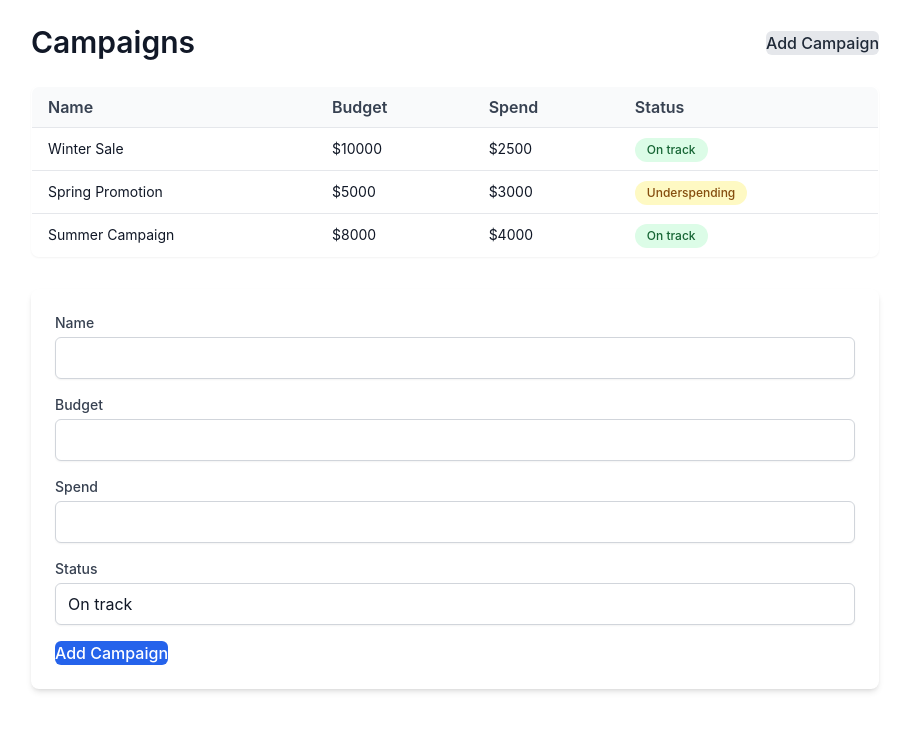
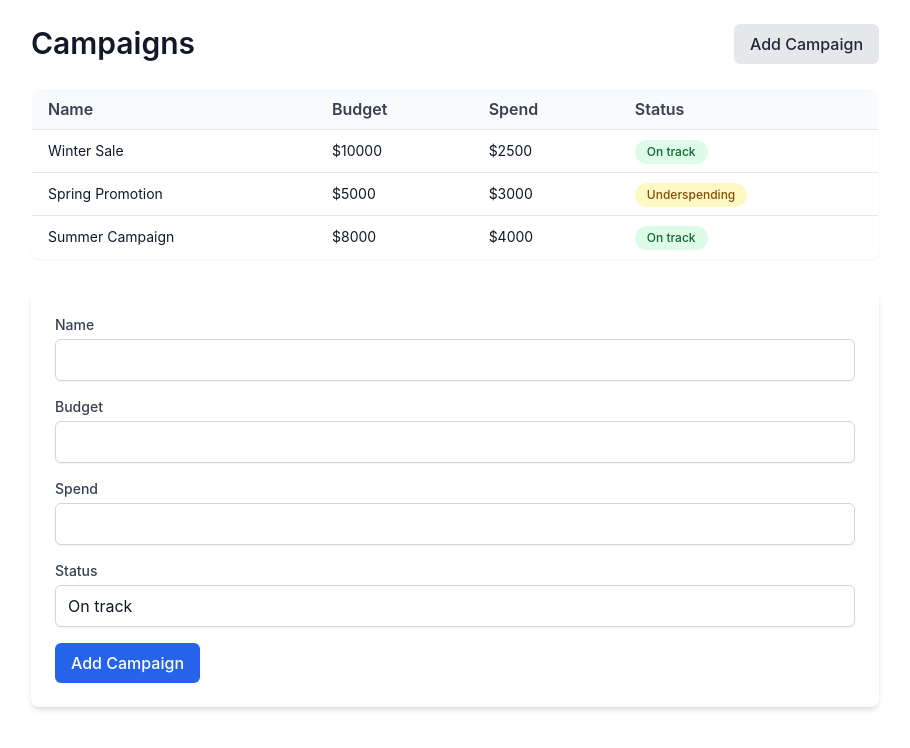
Before and after one commit to arbhughes/budget-tracker, a React (Create React App) app in the folder frontend/: page / in a window 1280 px wide. Shown: the top 748 px of the page, without its empty margins (185-1095 px from the left). Built offline with nearby package versions, Linux system fonts and the light colour scheme.

Commit message:
Button styling tweaks

```diff
--- a/frontend/src/components/atoms/Button/Button.module.css
+++ b/frontend/src/components/atoms/Button/Button.module.css
@@ -1,6 +1,7 @@
 /* Base button */
 .button {
   @apply inline-flex items-center justify-center;
+  @apply py-2 px-4;
   @apply rounded-md font-medium;
   @apply transition-colors duration-200 ease-in-out focus:outline-none disabled:opacity-50 disabled:cursor-not-allowed;
 }
```
